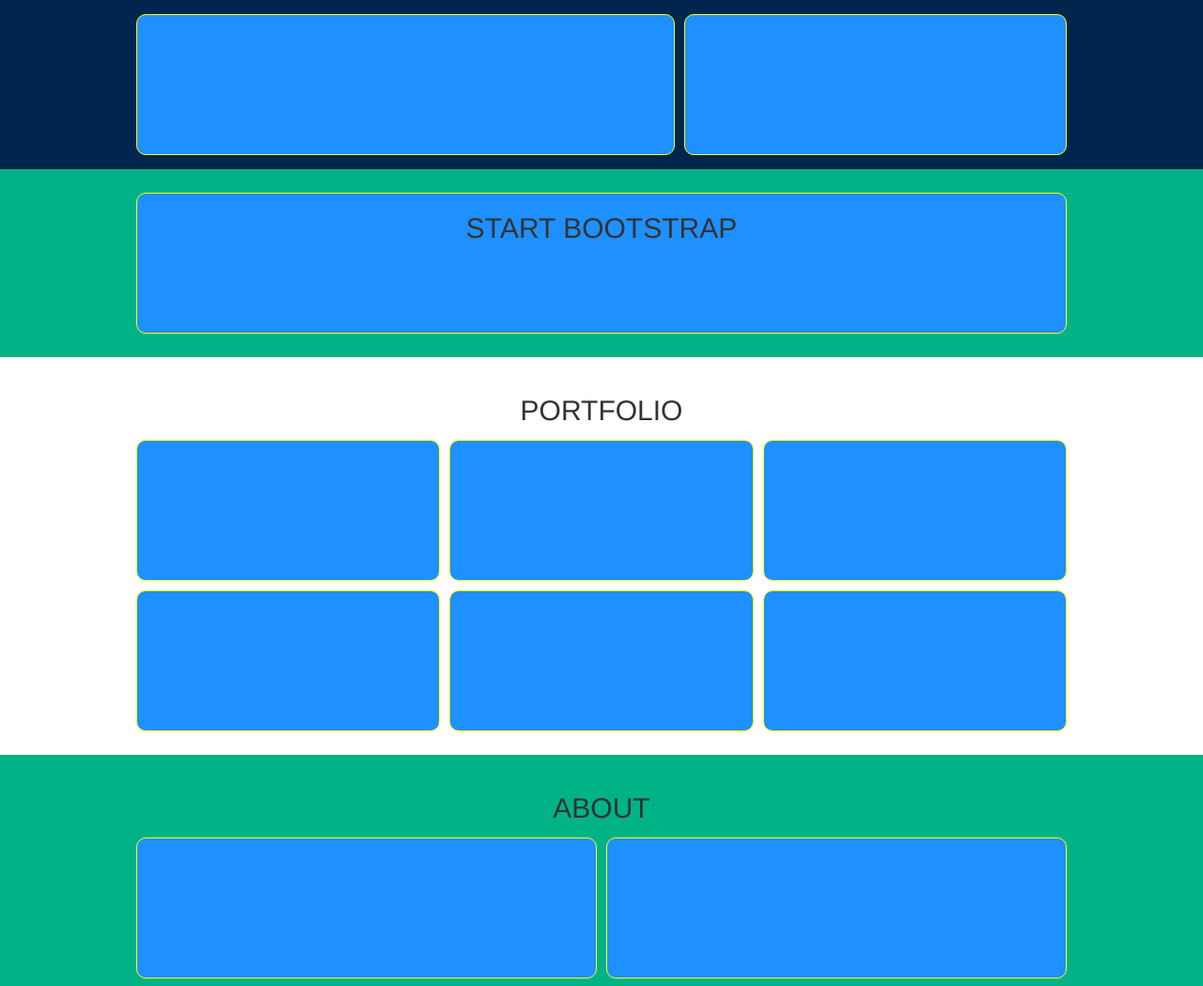
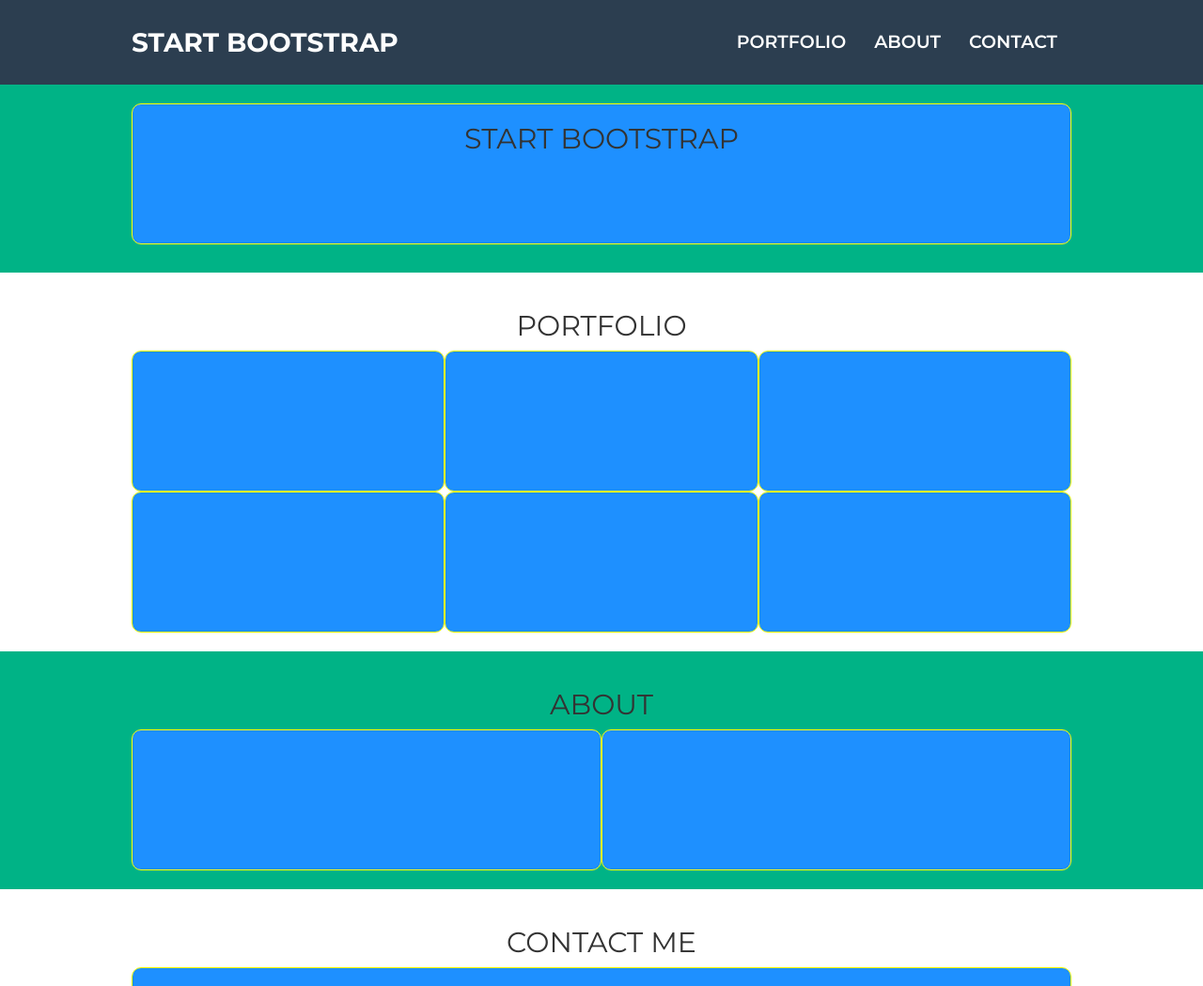
Before and after one commit to notMartino/html-css-bootstrap-freelancer, a plain HTML site: page index.html in a window 1280 px wide. Shown: the top 1049 px of the page at 94% size. Drawn offline with nearby package versions, Linux system fonts and the light colour scheme.

Commit message:
Aggiunta imgs e realizzazione header funzionante

```diff
--- a/css/style.css
+++ b/css/style.css
@@ -3,6 +3,9 @@
   margin: 0;
   padding: 0;
   box-sizing: border-box;
+}
+body{
+  font-family: 'Montserrat', sans-serif;
 }
 .contenitore{
   padding: 0 10%;
@@ -13,19 +16,72 @@
     padding: 0 3%;
   }
 }
+@media all and (max-width: 767px){
+  .contenitore{
+    padding: 0;
+  }
+  header .navbar-nav{
+    text-align: left;
+  }
+}
+
   /* Proprietà colonne */
 .colonna{ /* Debug */
   background-color: dodgerblue;
   border: 1px solid yellow;
   border-radius: 10px;
   min-height: 150px;
-  margin: 5px;
+  margin: 0px;
 }
 
 /* Proprietà header */
 header{
-  background-color: #00264d;
-  padding: 10px 0;
+  background-color: #2c3e50;
+}
+  /* Aggiustamenti navbar BS */
+header .navbar{
+  margin-bottom: 0;
+  min-height: 80px;
+}
+  /* no colore e bordo */
+header .navbar-default{
+  background-color: transparent;
+  border: 0px;
+}
+
+/* Navbar BS links */
+  /* Proprietà generiche links */
+header .navbar-default .navbar-nav>li>a,
+header .navbar-default .navbar-brand{
+  color: white;
+  line-height: 60px;
+}
+  /* Proprietà specifiche links dx*/
+header .navbar-default .navbar-nav>li>a{
+  /* padding-right: 10px;
+  padding-left: 10px; */
+  font-size: 19px;
+  font-weight: 600;
+}
+  /* Proprietà specifiche Logo */
+header .navbar-default .navbar-brand{
+  font-size: 28px;
+  height: auto;
+  font-weight: 800;
+}
+  /* Hover/Focus links */
+header .navbar-default .navbar-nav>li>a:hover{
+  color: #1abc9c;
+}
+header .navbar-default .navbar-brand:focus,
+header .navbar-default .navbar-brand:hover,
+header .navbar-default .navbar-nav>li>a:focus{
+  color: white;
+}
+
+/* Hamburger button */
+header .navbar-toggle {
+  margin: 30px 0 0;
 }
 
 /* Proprietà main */
--- a/index.html
+++ b/index.html
@@ -3,32 +3,50 @@
   <head>
     <meta charset="utf-8">
     <meta name="viewport" content="width=device-width, initial-scale=1.0">
-
     <title>Bootstrap Freelancer</title>
 
     <!-- Bootstrap -->
     <link rel="stylesheet" href="https://stackpath.bootstrapcdn.com/bootstrap/3.4.1/css/bootstrap.min.css" integrity="sha384-HSMxcRTRxnN+Bdg0JdbxYKrThecOKuH5zCYotlSAcp1+c8xmyTe9GYg1l9a69psu" crossorigin="anonymous">
+    <!-- jQuery (necessary for Bootstrap's JavaScript plugins) -->
+    <script src="https://code.jquery.com/jquery-1.12.4.min.js" integrity="sha384-nvAa0+6Qg9clwYCGGPpDQLVpLNn0fRaROjHqs13t4Ggj3Ez50XnGQqc/r8MhnRDZ" crossorigin="anonymous"></script>
+    <!-- Latest compiled and minified JavaScript -->
+    <script src="https://stackpath.bootstrapcdn.com/bootstrap/3.4.1/js/bootstrap.min.js" integrity="sha384-aJ21OjlMXNL5UyIl/XNwTMqvzeRMZH2w8c5cRVpzpU8Y5bApTppSuUkhZXN0VxHd" crossorigin="anonymous"></script>
+
+    <!-- Google fonts -->
+    <link rel="preconnect" href="https://fonts.gstatic.com">
+    <link href="https://fonts.googleapis.com/css2?family=Montserrat:ital,wght@0,400;0,600;0,700;1,500&display=swap" rel="stylesheet">
+
     <link rel="stylesheet" href="css/style.css">
   </head>
   <body>
-    <header class="container-fluid">
-      <div class="contenitore">
-        <nav class="row row-no-gutters">
-          <!-- Logo -->
-          <div class="col-xs-7 col-md-6 col-lg-7">
-            <div class="colonna">
+    <header>
+      <!-- Navbar default BS -->
+      <nav class="navbar navbar-default">
+        <div class="container-fluid">
+          <!-- Brand and toggle get grouped for better mobile display -->
+          <div class="contenitore">
+            <div class="navbar-header">
+              <button type="button" class="navbar-toggle collapsed" data-toggle="collapse" data-target="#bs-example-navbar-collapse-1" aria-expanded="false">
+                <span class="sr-only">Toggle navigation</span>
+                <span class="icon-bar"></span>
+                <span class="icon-bar"></span>
+                <span class="icon-bar"></span>
+              </button>
+              <a class="navbar-brand" href="#">START BOOTSTRAP</a>
+            </div>
 
-            </div>
+            <!-- Collect the nav links, forms, and other content for toggling -->
+            <div class="collapse navbar-collapse" id="bs-example-navbar-collapse-1">
+              <ul class="nav navbar-nav navbar-right">
+                <li><a href="#">PORTFOLIO</a></li>
+                <li><a href="#">ABOUT</a></li>
+                <li><a href="#">CONTACT</a></li>
+              </ul>
+            </div><!-- /.navbar-collapse -->
           </div>
 
-          <!-- Links di naviagzione -->
-          <div class="col-xs-5 col-md-6 col-lg-5">
-            <div class="colonna">
-
-            </div>
-          </div>
-        </nav>
-      </div>
+        </div><!-- /.container-fluid -->
+      </nav>
     </header>
 
     <main>
```
Also changed, not shown: img/avatar.svg (added), img/cabin.png (added), img/cake.png (added), img/circus.png (added), img/game.png (added), img/safe.png (added), img/submarine.png (added).
